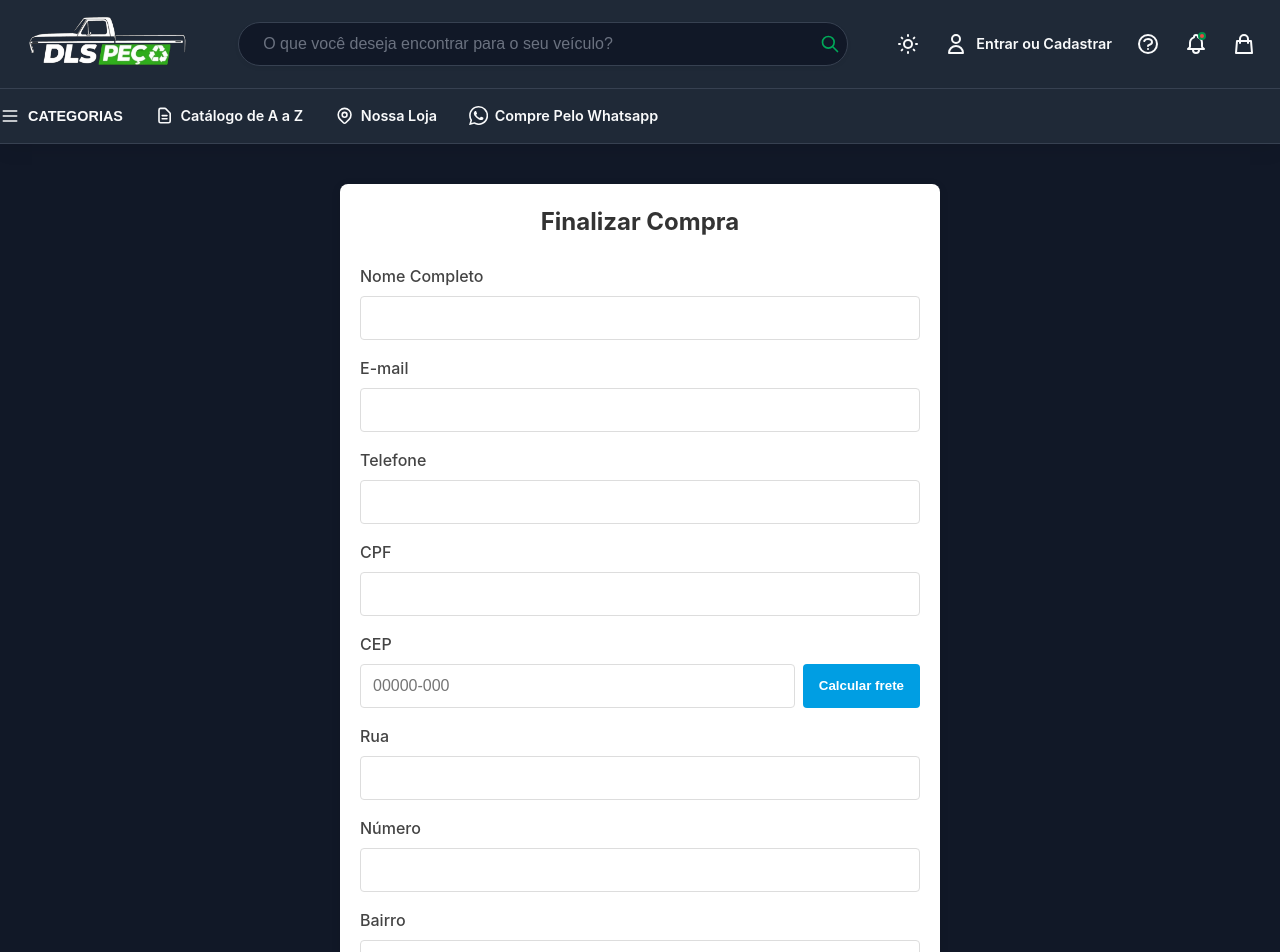
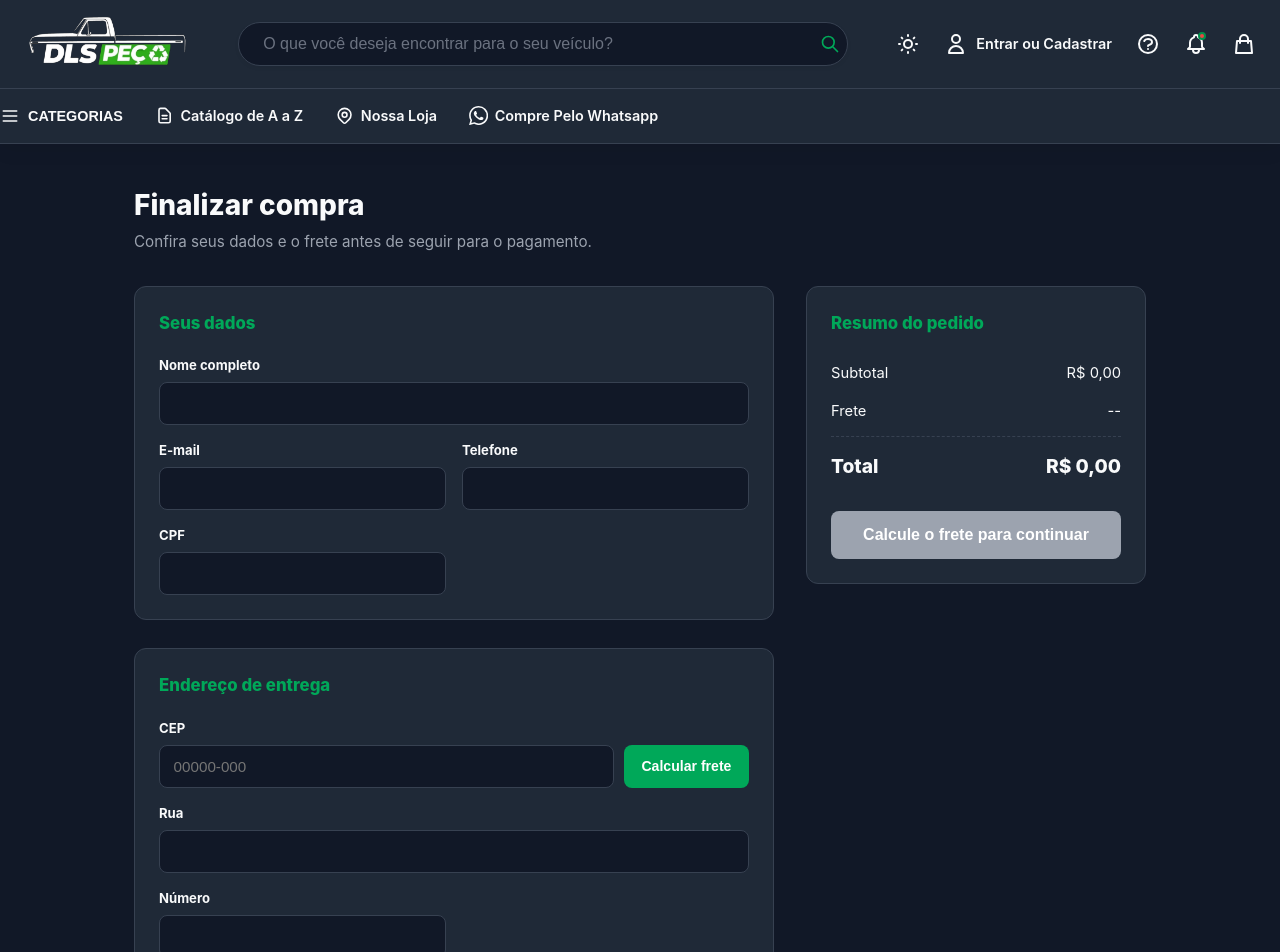
Before and after one commit to Vencce/Front-DLS, a Vue app: page /checkout in a window 1280 px wide. Shown: the top 952 px of the page. Built offline with nearby package versions, Linux system fonts and the light colour scheme; what vue3-google-login would draw is missing.

Commit message:
fix: arruma carriho e melhora checkout

```diff
--- a/src/components/storefront/MiniCart.vue
+++ b/src/components/storefront/MiniCart.vue
@@ -1,60 +1,12 @@
 <script setup>
-import { ref } from 'vue'
 import { useRouter } from 'vue-router'
 import { useCartStore } from '../../stores/cartStore'
-import api from '../../services/api'
 
 const cartStore = useCartStore()
 const router = useRouter()
-const cep = ref('')
-const opcoesFrete = ref([])
-const loadingFrete = ref(false)
-const erroFrete = ref('')
 
 const formatPrice = (value) => {
   return new Intl.NumberFormat('pt-BR', { style: 'currency', currency: 'BRL' }).format(value)
-}
-
-const formatCep = () => {
-  let digits = cep.value.replace(/\D/g, '').slice(0, 8)
-  if (digits.length > 5) {
-    digits = `${digits.slice(0, 5)}-${digits.slice(5)}`
-  }
-  cep.value = digits
-  opcoesFrete.value = []
-  erroFrete.value = ''
-}
-
-const calcularFrete = async () => {
-  erroFrete.value = ''
-  opcoesFrete.value = []
-
-  const cleanCep = cep.value.replace(/\D/g, '')
-  if (cleanCep.length !== 8) {
-    erroFrete.value = 'Digite um CEP válido.'
-    return
-  }
-
-  if (!cartStore.items.length) {
-    erroFrete.value = 'Carrinho vazio.'
-    return
-  }
-
-  loadingFrete.value = true
-  try {
-    const { data } = await api.post('/orders/shipping/simulate/', {
-      zip_code: cleanCep,
-      items: cartStore.items.map(i => ({
-        product_id: i.id,
-        quantity: i.quantity,
-      })),
-    })
-    opcoesFrete.value = data
-  } catch (err) {
-    erroFrete.value = err.response?.data?.error || 'Não foi possível calcular o frete.'
-  } finally {
-    loadingFrete.value = false
-  }
 }
 
 const goToCheckout = () => {
@@ -137,35 +89,7 @@ const goToCatalog = () => {
       </div>
 
       <div class="minicart-footer" v-if="cartStore.items.length > 0">
-        <div class="shipping-calc">
-          <label>Calcular Frete</label>
-          <div class="cep-input-row">
-            <input
-              type="text"
-              placeholder="00000-000"
-              v-model="cep"
-              @input="formatCep"
-              @keyup.enter="calcularFrete"
-              maxlength="9"
-              :disabled="loadingFrete"
-            >
-            <button class="btn-calc-cep" @click="calcularFrete" :disabled="loadingFrete">
-              {{ loadingFrete ? '...' : 'OK' }}
-            </button>
-          </div>
-
-          <p v-if="erroFrete" class="frete-error">{{ erroFrete }}</p>
-
-          <div v-if="opcoesFrete.length" class="frete-options">
-            <div v-for="op in opcoesFrete" :key="op.service_id" class="frete-option-mini">
-              <span class="frete-nome">{{ op.service }}</span>
-              <span class="frete-prazo">{{ op.deadline_days }} dia(s) úteis</span>
-              <span class="frete-preco">{{ formatPrice(op.price) }}</span>
-            </div>
-          </div>
-
-          <span v-else-if="!erroFrete" class="shipping-promo">Frete Grátis acima de R$ 500,00</span>
-        </div>
+        <p class="shipping-note">O frete é calculado na próxima etapa, ao informar seu CEP.</p>
 
         <div class="summary-lines">
           <div class="line">
@@ -485,100 +409,10 @@ const goToCatalog = () => {
   box-shadow: 0 -4px 10px rgba(0, 0, 0, 0.03);
 }
 
-.shipping-calc {
-  margin-bottom: 1.25rem;
-}
-
-.shipping-calc label {
-  display: block;
-  font-size: 0.8rem;
-  font-weight: 700;
-  color: var(--text-main, #374151);
-  margin-bottom: 0.4rem;
-}
-
-.cep-input-row {
-  display: flex;
-  gap: 0.5rem;
-  margin-bottom: 0.4rem;
-}
-
-.cep-input-row input {
-  flex-grow: 1;
-  padding: 0.6rem 0.75rem;
-  background-color: var(--bg-color, #f9fafb);
-  border: 1px solid var(--border-color, #e5e7eb);
-  border-radius: 0.5rem;
-  font-size: 0.85rem;
-  outline: none;
-  color: var(--text-main, #374151);
-  transition: border-color 0.2s;
-}
-
-.cep-input-row input:focus {
-  border-color: var(--primary-light, #008f4c);
-}
-
-.btn-calc-cep {
-  background-color: var(--surface-hover, #f3f4f6);
-  color: var(--text-main, #374151);
-  border: 1px solid var(--border-color, #e5e7eb);
-  border-radius: 0.5rem;
-  padding: 0 1rem;
-  font-weight: 700;
-  font-size: 0.85rem;
-  cursor: pointer;
-}
-
-.btn-calc-cep:disabled {
-  opacity: 0.6;
-  cursor: not-allowed;
-}
-
-.frete-error {
-  font-size: 0.75rem;
-  color: #ef4444;
-  font-weight: 600;
-  margin: 0.2rem 0 0.4rem;
-}
-
-.frete-options {
-  display: flex;
-  flex-direction: column;
-  gap: 0.4rem;
-  margin-bottom: 0.4rem;
-}
-
-.frete-option-mini {
-  display: flex;
-  align-items: center;
-  gap: 0.5rem;
+.shipping-note {
   font-size: 0.78rem;
-  padding: 0.4rem 0.5rem;
-  background-color: var(--bg-color, #f9fafb);
-  border: 1px solid var(--border-color, #e5e7eb);
-  border-radius: 0.4rem;
-}
-
-.frete-nome {
-  font-weight: 700;
-  color: var(--text-main, #374151);
-}
-
-.frete-prazo {
   color: var(--text-muted, #6b7280);
-  flex: 1;
-}
-
-.frete-preco {
-  font-weight: 800;
-  color: var(--primary-dark, #004d28);
-}
-
-.shipping-promo {
-  font-size: 0.75rem;
-  color: var(--primary-light, #008f4c);
-  font-weight: 600;
+  margin: 0 0 1rem;
 }
 
 .summary-lines {
--- a/src/views/Storefront/CheckoutView.vue
+++ b/src/views/Storefront/CheckoutView.vue
@@ -1,10 +1,17 @@
 <template>
-  <div class="checkout-wrapper">
-    <h1 class="title">Finalizar Compra</h1>
+  <div class="checkout-page">
+    <div class="checkout-head">
+      <h1>Finalizar compra</h1>
+      <p>Confira seus dados e o frete antes de seguir para o pagamento.</p>
+    </div>
 
-    <form @submit.prevent="createOrder" class="checkout-form">
-      <div class="form-group">
-        <label>Nome Completo</label>
+    <form @submit.prevent="createOrder" class="checkout-grid">
+      <div class="checkout-fields">
+        <section class="form-section">
+          <h2>Seus dados</h2>
+          <div class="field-grid">
+            <div class="form-group span-2">
+              <label>Nome completo</label>
               <input type="text" v-model="form.customer_name" required />
             </div>
             <div class="form-group">
@@ -19,8 +26,13 @@
               <label>CPF</label>
               <input type="text" v-model="form.customer_cpf" required />
             </div>
+          </div>
+        </section>
 
-      <div class="form-group">
+        <section class="form-section">
+          <h2>Endereço de entrega</h2>
+          <div class="field-grid">
+            <div class="form-group span-2">
               <label>CEP</label>
               <div class="cep-row">
                 <input type="text" v-model="form.zip_code" @input="onCepInput"
@@ -32,48 +44,76 @@
               </div>
             </div>
 
-      <div class="form-group"><label>Rua</label>
-        <input type="text" v-model="form.street" required /></div>
-      <div class="form-group"><label>Número</label>
-        <input type="text" v-model="form.number" required /></div>
-      <div class="form-group"><label>Bairro</label>
-        <input type="text" v-model="form.district" required /></div>
-      <div class="form-group"><label>Complemento</label>
-        <input type="text" v-model="form.complement" /></div>
-      <div class="form-group"><label>Cidade</label>
-        <input type="text" v-model="form.city" required /></div>
-      <div class="form-group"><label>UF</label>
-        <input type="text" v-model="form.state" maxlength="2" required /></div>
+            <div class="form-group span-2">
+              <label>Rua</label>
+              <input type="text" v-model="form.street" required />
+            </div>
+            <div class="form-group">
+              <label>Número</label>
+              <input type="text" v-model="form.number" required />
+            </div>
 
-      <p v-if="erroFrete" class="frete-error">{{ erroFrete }}</p>
+            <div class="form-group span-2">
+              <label>Bairro</label>
+              <input type="text" v-model="form.district" required />
+            </div>
+            <div class="form-group">
+              <label>Complemento</label>
+              <input type="text" v-model="form.complement" />
+            </div>
 
-      <div v-if="opcoesFrete.length" class="form-group">
-        <label>Opção de Entrega</label>
+            <div class="form-group span-2">
+              <label>Cidade</label>
+              <input type="text" v-model="form.city" required />
+            </div>
+            <div class="form-group">
+              <label>UF</label>
+              <input type="text" v-model="form.state" maxlength="2" required />
+            </div>
+          </div>
+
+          <p v-if="erroFrete" class="field-error">{{ erroFrete }}</p>
+
+          <div v-if="opcoesFrete.length" class="shipping-options">
             <label v-for="op in opcoesFrete" :key="op.service_id"
-               class="frete-option" :class="{ selected: freteSelecionado?.service_id === op.service_id }">
+                   class="shipping-option" :class="{ selected: freteSelecionado?.service_id === op.service_id }">
               <input type="radio" :value="op.service_id"
                      :checked="freteSelecionado?.service_id === op.service_id"
                      @change="freteSelecionado = op" />
-          <span class="frete-nome">{{ op.service }}</span>
-          <span class="frete-prazo">{{ op.deadline_days }} dia(s) úteis</span>
-          <span class="frete-preco">{{ formatPrice(op.price) }}</span>
+              <span class="option-name">{{ op.service }}</span>
+              <span class="option-deadline">{{ op.deadline_days }} dia(s) úteis</span>
+              <span class="option-price">{{ formatPrice(op.price) }}</span>
             </label>
           </div>
+        </section>
+      </div>
 
-      <div class="resumo">
-        <div class="linha"><span>Subtotal</span><span>{{ formatPrice(subtotal) }}</span></div>
-        <div class="linha"><span>Frete</span>
-          <span>{{ freteSelecionado ? formatPrice(freteSelecionado.price) : '--' }}</span></div>
-        <div class="linha total"><span>Total</span><span>{{ formatPrice(total) }}</span></div>
+      <aside class="checkout-summary">
+        <div class="summary-card">
+          <h2>Resumo do pedido</h2>
+
+          <div class="summary-line">
+            <span>Subtotal</span>
+            <span>{{ formatPrice(subtotal) }}</span>
+          </div>
+          <div class="summary-line">
+            <span>Frete</span>
+            <span>{{ freteSelecionado ? formatPrice(freteSelecionado.price) : '--' }}</span>
+          </div>
+          <div class="summary-line total">
+            <span>Total</span>
+            <span>{{ formatPrice(total) }}</span>
           </div>
 
           <button type="submit" class="btn-submit" :disabled="isLoading || !freteSelecionado">
             <span v-if="isLoading">Processando...</span>
             <span v-else-if="!freteSelecionado">Calcule o frete para continuar</span>
-        <span v-else>Ir para o Pagamento</span>
+            <span v-else>Ir para o pagamento</span>
           </button>
 
-      <p v-if="erroPedido" class="frete-error">{{ erroPedido }}</p>
+          <p v-if="erroPedido" class="field-error">{{ erroPedido }}</p>
+        </div>
+      </aside>
     </form>
   </div>
 </template>
@@ -122,7 +162,6 @@ const limparFrete = () => {
   erroFrete.value = ''
 }
 
-// Mudou o carrinho? A cotação atual não vale mais.
 watch(() => cartStore.items, limparFrete, { deep: true })
 
 const calcularFrete = async () => {
@@ -178,81 +217,257 @@ const createOrder = async () => {
 </script>
 
 <style scoped>
-.checkout-wrapper {
-  max-width: 600px;
-  margin: 40px auto;
-  padding: 20px;
-  background: #fff;
-  border-radius: 8px;
-  box-shadow: 0 2px 10px rgba(0,0,0,0.1);
+.checkout-page {
+  max-width: 1060px;
+  margin: 0 auto;
+  padding: 2.5rem 1.5rem 4rem;
 }
 
-.title {
-  font-size: 24px;
-  margin-bottom: 24px;
-  color: #333;
-  text-align: center;
+.checkout-head {
+  margin-bottom: 2rem;
 }
 
-.checkout-form {
+.checkout-head h1 {
+  margin: 0 0 0.35rem;
+  font-size: 1.75rem;
+  font-weight: 800;
+  color: var(--text-main, #1f2937);
+}
+
+.checkout-head p {
+  margin: 0;
+  color: var(--text-muted, #6b7280);
+  font-size: 0.95rem;
+}
+
+.checkout-grid {
+  display: grid;
+  grid-template-columns: 1fr;
+  gap: 2rem;
+  align-items: start;
+}
+
+.checkout-fields {
   display: flex;
   flex-direction: column;
-  gap: 16px;
+  gap: 1.75rem;
+  min-width: 0;
+}
+
+.form-section {
+  background-color: var(--surface-color, #ffffff);
+  border: 1px solid var(--border-color, #e5e7eb);
+  border-radius: 0.75rem;
+  padding: 1.5rem;
+}
+
+.form-section h2 {
+  margin: 0 0 1.25rem;
+  font-size: 1.05rem;
+  font-weight: 800;
+  color: var(--primary-dark, #004d28);
+}
+
+.field-grid {
+  display: grid;
+  grid-template-columns: 1fr 1fr;
+  gap: 1rem;
 }
 
 .form-group {
   display: flex;
   flex-direction: column;
-  gap: 8px;
+  gap: 0.4rem;
+}
+
+.form-group.span-2 {
+  grid-column: 1 / -1;
 }
 
 .form-group label {
-  font-weight: 500;
-  color: #444;
+  font-size: 0.82rem;
+  font-weight: 700;
+  color: var(--text-main, #374151);
 }
 
-.form-group input, .form-group select {
-  padding: 12px;
-  border: 1px solid #ddd;
-  border-radius: 4px;
-  font-size: 16px;
+.form-group input {
+  padding: 0.75rem 0.85rem;
+  border: 1px solid var(--border-color, #d1d5db);
+  border-radius: 0.5rem;
+  font-size: 0.95rem;
+  background-color: var(--bg-color, #f9fafb);
+  color: var(--text-main, #1f2937);
+  transition: border-color 0.2s;
 }
 
-.form-group input:focus, .form-group select:focus {
+.form-group input:focus {
   outline: none;
-  border-color: #009ee3;
+  border-color: var(--primary-light, #008f4c);
+  box-shadow: 0 0 0 3px rgba(0, 143, 76, 0.15);
+}
+
+.cep-row {
+  display: flex;
+  gap: 0.6rem;
+}
+
+.cep-row input {
+  flex: 1;
+}
+
+.btn-calc {
+  padding: 0 1.1rem;
+  background-color: var(--primary-light, #008f4c);
+  color: #ffffff;
+  border: none;
+  border-radius: 0.5rem;
+  font-weight: 700;
+  font-size: 0.88rem;
+  cursor: pointer;
+  white-space: nowrap;
+  transition: background-color 0.2s;
+}
+
+.btn-calc:hover:not(:disabled) {
+  background-color: var(--primary-hover, #00733c);
+}
+
+.btn-calc:disabled {
+  background-color: var(--text-muted, #9ca3af);
+  cursor: not-allowed;
+}
+
+.field-error {
+  color: #ef4444;
+  font-size: 0.85rem;
+  font-weight: 600;
+  margin: 0.9rem 0 0;
+}
+
+.shipping-options {
+  margin-top: 1.1rem;
+  display: flex;
+  flex-direction: column;
+  gap: 0.6rem;
+}
+
+.shipping-option {
+  display: flex;
+  align-items: center;
+  gap: 0.75rem;
+  padding: 0.85rem 1rem;
+  border: 1px solid var(--border-color, #e5e7eb);
+  border-radius: 0.5rem;
+  cursor: pointer;
+  transition: border-color 0.2s, background-color 0.2s;
+}
+
+.shipping-option:hover {
+  border-color: var(--primary-light, #008f4c);
+}
+
+.shipping-option.selected {
+  border-color: var(--primary-light, #008f4c);
+  background-color: var(--surface-hover, #f0faf4);
+}
+
+.shipping-option input[type="radio"] {
+  accent-color: var(--primary-light, #008f4c);
+  flex-shrink: 0;
+}
+
+.option-name {
+  font-weight: 700;
+  color: var(--text-main, #1f2937);
+}
+
+.option-deadline {
+  flex: 1;
+  font-size: 0.85rem;
+  color: var(--text-muted, #6b7280);
+}
+
+.option-price {
+  font-weight: 800;
+  color: var(--primary-dark, #004d28);
+}
+
+.checkout-summary {
+  min-width: 0;
+}
+
+.summary-card {
+  background-color: var(--surface-color, #ffffff);
+  border: 1px solid var(--border-color, #e5e7eb);
+  border-radius: 0.75rem;
+  padding: 1.5rem;
+}
+
+.summary-card h2 {
+  margin: 0 0 1.1rem;
+  font-size: 1.05rem;
+  font-weight: 800;
+  color: var(--primary-dark, #004d28);
+}
+
+.summary-line {
+  display: flex;
+  justify-content: space-between;
+  padding: 0.5rem 0;
+  font-size: 0.92rem;
+  color: var(--text-main, #374151);
+}
+
+.summary-line.total {
+  font-size: 1.2rem;
+  font-weight: 800;
+  color: var(--text-main, #111827);
+  border-top: 1px dashed var(--border-color, #e5e7eb);
+  margin-top: 0.4rem;
+  padding-top: 0.9rem;
 }
 
 .btn-submit {
-  margin-top: 16px;
-  padding: 14px;
-  background-color: #009ee3;
-  color: white;
+  width: 100%;
+  margin-top: 1.4rem;
+  padding: 0.95rem;
+  background-color: var(--primary-light, #008f4c);
+  color: #ffffff;
   border: none;
-  border-radius: 4px;
-  font-size: 16px;
-  font-weight: bold;
+  border-radius: 0.5rem;
+  font-size: 1rem;
+  font-weight: 800;
   cursor: pointer;
   transition: background-color 0.2s;
 }
 
-.btn-submit:hover:not(:disabled) { background-color: #0087c1; }
-.btn-submit:disabled { background-color: #cccccc; cursor: not-allowed; }
+.btn-submit:hover:not(:disabled) {
+  background-color: var(--primary-hover, #00733c);
+}
 
-.cep-row { display: flex; gap: 8px; }
-.cep-row input { flex: 1; }
-.btn-calc { padding: 0 16px; background: #009ee3; color: #fff; border: none;
-  border-radius: 4px; font-weight: bold; cursor: pointer; white-space: nowrap; }
-.btn-calc:disabled { background: #ccc; cursor: not-allowed; }
-.frete-option { display: flex; align-items: center; gap: 10px; padding: 10px;
-  border: 1px solid #ddd; border-radius: 4px; margin-bottom: 6px; cursor: pointer; }
-.frete-option.selected { border-color: #009ee3; background: #f0f9ff; }
-.frete-nome { font-weight: bold; }
-.frete-prazo { color: #666; font-size: 14px; flex: 1; }
-.frete-preco { font-weight: bold; color: #047857; }
-.frete-error { color: #ef4444; font-size: 14px; margin: 8px 0 0; }
-.resumo { border-top: 1px dashed #ddd; padding-top: 12px; margin-top: 8px; }
-.resumo .linha { display: flex; justify-content: space-between; padding: 4px 0; }
-.resumo .total { font-size: 18px; font-weight: bold; border-top: 1px solid #ddd;
-  margin-top: 6px; padding-top: 10px; }
+.btn-submit:disabled {
+  background-color: var(--text-muted, #9ca3af);
+  cursor: not-allowed;
+}
+
+@media (min-width: 900px) {
+  .checkout-grid {
+    grid-template-columns: 1fr 340px;
+  }
+
+  .checkout-summary {
+    position: sticky;
+    top: 2rem;
+  }
+}
+
+@media (max-width: 640px) {
+  .field-grid {
+    grid-template-columns: 1fr;
+  }
+
+  .form-group.span-2 {
+    grid-column: auto;
+  }
+}
 </style>
```
Lines whose indentation alone changed are shown as unchanged.
